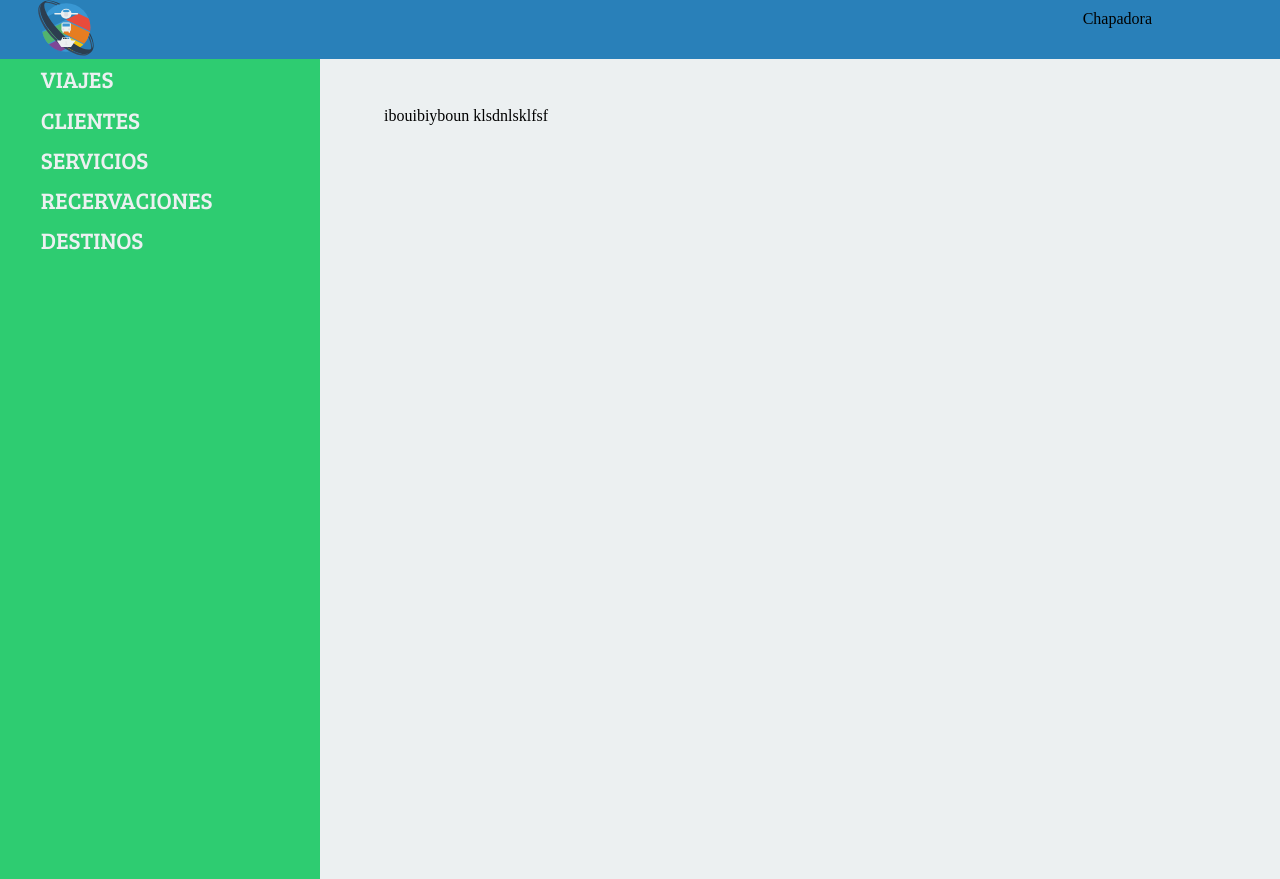
After one commit to Franksoft24/ClienteOS, a PHP site: page /PHP/Main.php in a window 1280 px wide. The commit adds this page. Run offline with PHP 8.4, Linux system fonts and the light colour scheme; the visitor is signed in with stand-in values (Sample User, id 1).

Commit message:
Despues de mucho tiempo :p

```diff
--- a/Css/Style.css
+++ b/Css/Style.css
@@ -14,9 +14,11 @@ body
 	background-position:top left;
 	background-size:100%;
 	background-attachment:fixed;
+	padding-left:10%;
+	padding-right:10%;
 }
 /*
-	*En esta area estan los codigos de la barras de navegaciones principates :
+	*En esta area estan los codigos de la barras de navegacion principal:
 */
 nav
 {
@@ -161,7 +163,6 @@ section .post .content
 section .post2
 {
 	padding-top:1%;
-	padding-left:1%;
 	padding-right:1%;
 	padding:1%;
 	width:98%;
--- /dev/null
+++ b/Css/Style2.css
@@ -0,0 +1,55 @@
+@charset "utf-8";
+/* CSS Document */
+body
+{
+	background-color:#ecf0f1;
+}
+header
+{
+	background-color:#2980b9;/*#27ae60;*/
+	width:87%;
+	overflow:hidden;
+	height:25%;
+	padding-left:3%;
+	padding-right:10%;
+
+}
+nav
+{
+	background-color:#2ecc71;
+	float:left;
+	position:fixed;
+	height:95%;
+	width:25%;
+	text-transform:uppercase;
+	color:#ecf0f1;
+	font-family: 'Bree Serif', serif;
+	font-size:23px;
+}
+nav ul
+{
+	padding-left: 10%;
+}
+nav ul li
+{
+	padding:3%;
+}
+nav ul li:hover
+{
+	background-color:#27ae60;
+}
+.user
+{
+	float: right;
+	padding-top:1%;
+}
+.content
+{
+	position:absolute;
+	padding-left:5%;
+	padding-right:10%;
+	width:60%;
+	left:25%;
+	top:5%;
+	padding-top:5%;
+}
--- a/Index.php
+++ b/Index.php
@@ -9,7 +9,7 @@
     <meta name="keywords" content="Viaje de invierno">
     <meta name="keywords" content="ChapiTravel">
     <title>Chapi Travel</title>
-    <link rel="icon" href="Image/Favicon/favicon.png">
+    <link rel="icon" href="Image/Favicon/favicon.ico">
     <link rel="stylesheet" type="text/css" href="Css/Reset.css">
     <link rel="stylesheet" type="text/css" href="Css/Style.css">
     <link href='http://fonts.googleapis.com/css?family=Roboto|Lobster' rel='stylesheet' type='text/css'>
@@ -25,7 +25,7 @@
         </ul>
     </nav>
 	<header>
-    	<div id="logo"><img src="Image/chappi travels.png" alt="logo.png" width="100%"></div>
+    	<div id="logo"><img src="Image/LogoCT.svg" alt="logo.png" width="100%"></div>
         <div id="social">
         	<ul>
             	<a href="#"><li><img alt="facebook.svg" src="Image/svg/facebook7.svg" width="25px"></li></a>
@@ -71,7 +71,7 @@
         </script>
     </section>
     <footer>
-    	<h6>Desarrollado por chapisoft. Con tecnología PHP, HTML5 y CSS3</h6>
+    	<h6>Desarrollado por chapisoft. Con tecnología PHP, HTML5 y CSS3.</h6>
     </footer>
 </body>
 </html>
--- a/PHP/Log-in.php
+++ b/PHP/Log-in.php
@@ -9,7 +9,7 @@
     <meta name="keywords" content="Viaje de invierno">
     <meta name="keywords" content="ChapiTravel-registro">
     <title>Chapi Travel / log-in</title>
-    <link rel="icon" href="../Image/Favicon/favicon.png">
+    <link rel="icon" href="../Image/Favicon/favicon.ico">
     <link rel="stylesheet" type="text/css" href="../Css/Reset.css">
     <link rel="stylesheet" type="text/css" href="../Css/Style.css">
     <link href='http://fonts.googleapis.com/css?family=Roboto|Lobster' rel='stylesheet' type='text/css'>
--- /dev/null
+++ b/PHP/Main.php
@@ -0,0 +1,63 @@
+<!doctype html>
+<html>
+<head>
+	<meta charset="utf-8">
+    <meta name="description" content="this is a travel agence.">
+    <meta name="keywords" content="Travel">
+    <meta name="keywords" content="Viaje">
+    <meta name="keywords" content="Winter travel">
+    <meta name="keywords" content="Viaje de invierno">
+    <meta name="keywords" content="ChapiTravel-registro">
+    <title>Chapi Travel-Main</title>
+    <link rel="icon" href="../Image/Favicon/favicon.ico">
+    <link rel="stylesheet" type="text/css" href="../Css/Reset.css">
+    <link rel="stylesheet" type="text/css" href="../Css/Style2.css">
+    <link href='http://fonts.googleapis.com/css?family=Roboto|Lobster' rel='stylesheet' type='text/css'>
+    <link href='http://fonts.googleapis.com/css?family=Bree+Serif' rel='stylesheet' type='text/css'>
+    <script type="text/javascript" src="../Script/Script.js"></script>
+</head>
+
+<body>
+	<!--?php
+
+		session_start();
+		if (isset($_SESSION['username'])){
+			include("conection.php");
+			$conection = mysql_connect($host, $user, $password);
+			$dbselector = mysql_select_db($db,$conection);
+			if (!$conection || !$dbselector){
+				echo "<script type='text/javascript'>
+						alert('Error al conectar la base de datos')
+						location.href='Log-in.php'
+					</script>";
+			}else{
+				$username = mysql_query("SELECT Nombres FROM personas WHERE DocumentoIdentidad = '$_SESSION[DocumentoIdentidad]'");
+				$selected = mysql_fetch_array($personas);
+				echo "<script type='text/javascript'> alert('$selected[Nombres]') </script>";
+			}
+		}else{
+			header("location:Log-in.php");
+		}
+	?>
+    <a href="cerrarsecion.php">Cerrar Secion</a-->
+    <header>
+    	<img src="../Image/LogoCT.svg" width="5%" alt="logo.png">
+    	<div class="user">Chapadora</div>
+    </header>
+    <nav>
+    	<ul>
+        		<li>Viajes</li>
+                <li>Clientes</li>
+                <li>Servicios</li>
+                <li>Recervaciones</li>
+                <li>Destinos</li>
+        </ul>
+    </nav>
+    <section class="content">
+    	<p>
+        	ibouibiyboun
+            klsdnlsklfsf
+        </p>
+    </section>
+</body>
+</html>
--- a/PHP/save_user.php
+++ b/PHP/save_user.php
@@ -3,7 +3,7 @@
 <head>
 	<meta charset="utf-8">
     <title>Chapi Travel / Registrando</title>
-    <link rel="icon" href="../Image/Favicon/favicon.png">
+    <link rel="icon" href="../Image/Favicon/favicon.ico">
     <link rel="stylesheet" type="text/css" href="../Css/Reset.css">
     <style>
     	body
```
Also changed, not shown: PHP/Personas.php (added, +89 -0 lines), PHP/Registro.php (+15 -38 lines), PHP/cerrarsecion.php (added, +7 -0 lines), PHP/loguear.php (+10 -7 lines), Image/Favicon/favicon.ico (added), Image/LogoCT.svg (added), Image/chappi travels-old.png (added), Image/chappi travels.png, Image/chappi travels.svg (added), Image/progress-old.gif (deleted).
